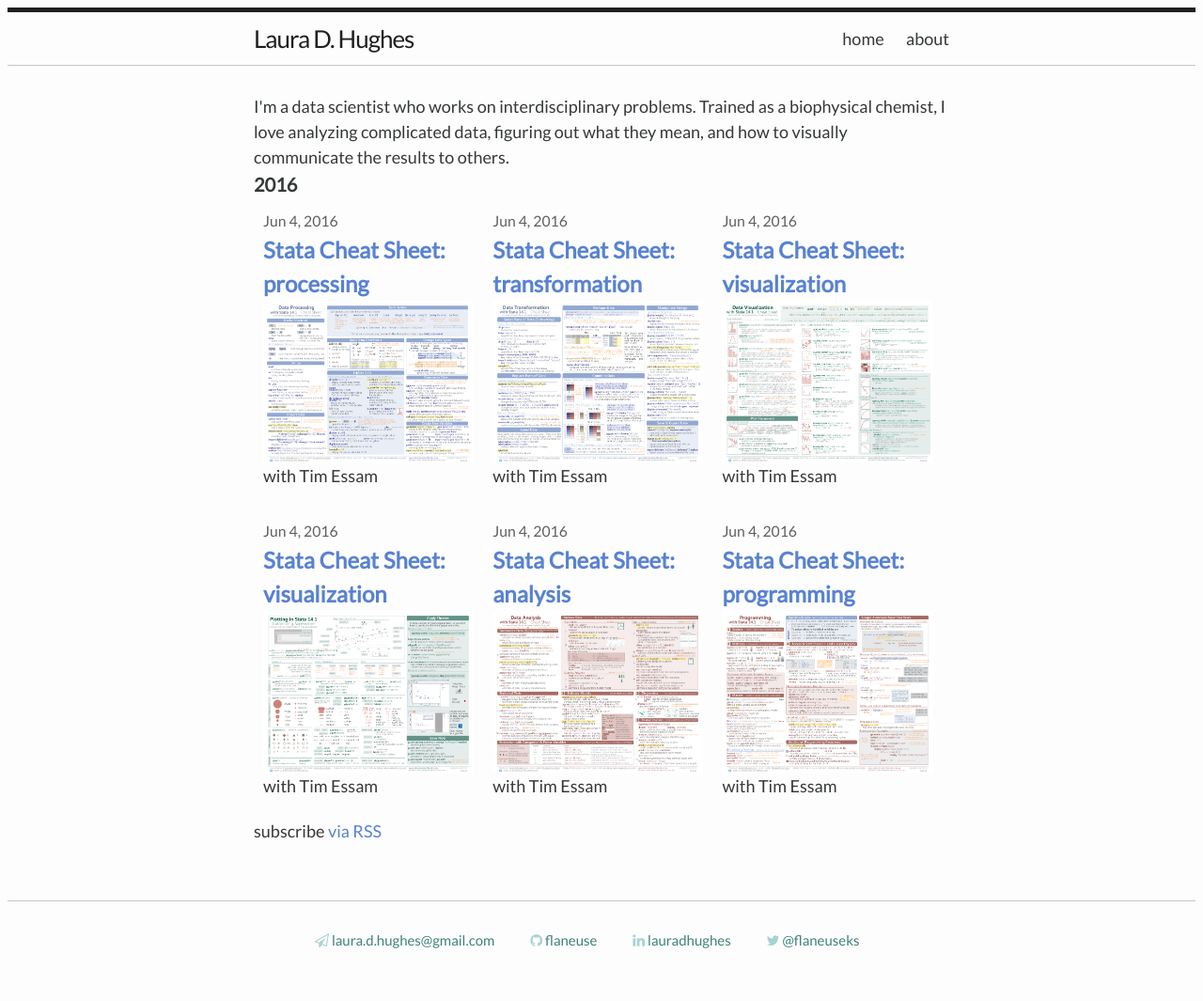
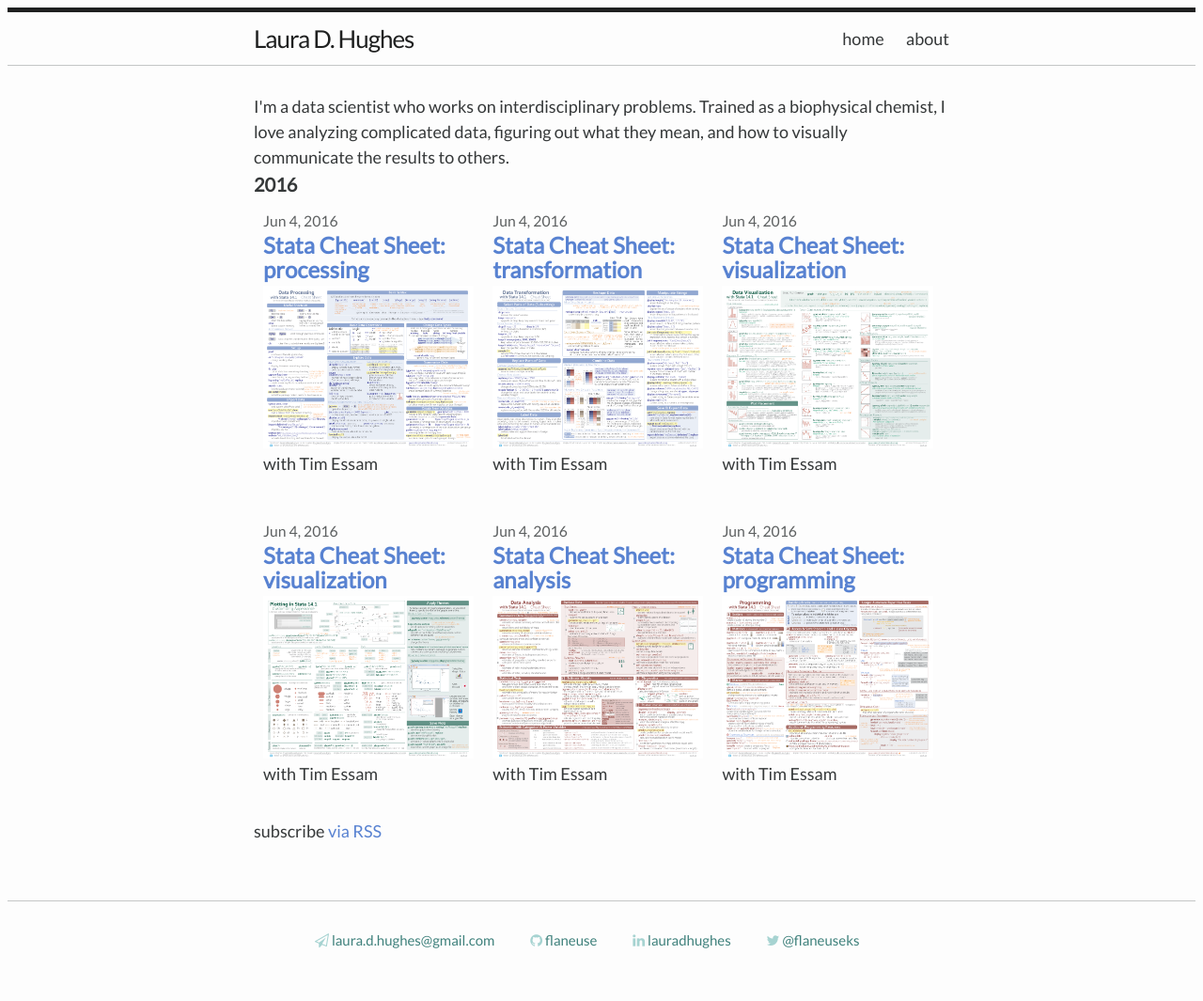
Before and after one commit to flaneuse/flaneuse.github.io, a Jekyll site: the page built from index.html, in a window 1280 px wide. Shown: the whole page at 94% size. Built offline with Jekyll 4.4.1, drawn with Linux system fonts in a browser that asks for light colours; some web fonts are replaced.

Commit message:
css on headers

```diff
--- a/_sass/_layout.scss
+++ b/_sass/_layout.scss
@@ -237,6 +237,8 @@
   .post-link {
     display: block;
     font-size: 24px;
+    line-height: $base-header-height;
+    padding-bottom: 3px;
   }
 
 
--- a/css/main.scss
+++ b/css/main.scss
@@ -12,6 +12,7 @@
 $base-font-weight: 100;
 $small-font-size:  $base-font-size * 0.875;
 $base-line-height: 1.5;
+$base-header-height: 1.1;
 
 $spacing-unit:     30px;
 $base-img-height: 300px;
```
